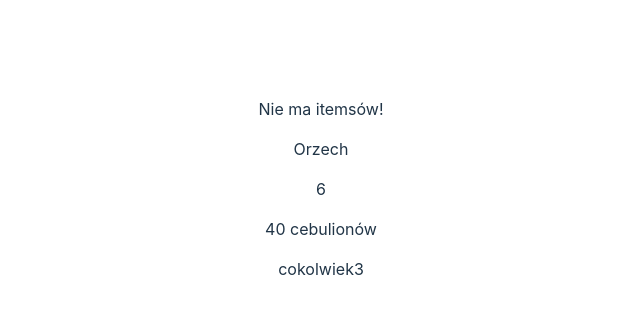
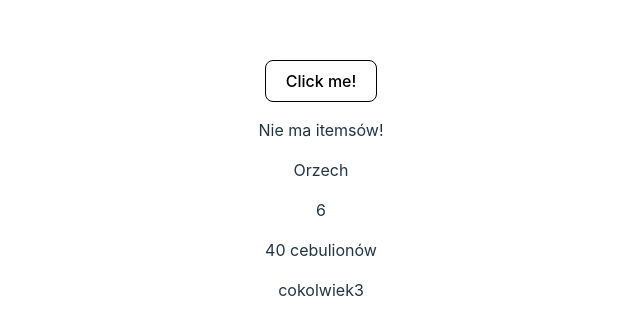
Before and after one commit to paulina-filipiak/Udemy_React_The_Complete_Guide, a React (Vite) app in the folder zad1/: page / in a window 1280 px wide. Shown: the part 219-554 px from the top of the page, without its empty margins (319-959 px from the left). Built offline with nearby package versions, Linux system fonts and the light colour scheme.

Commit message:
created styled component Button.styled

```diff
--- /dev/null
+++ b/package.json
@@ -0,0 +1,5 @@
+{
+  "dependencies": {
+    "styled-components": "^5.3.6"
+  }
+}
--- a/zad1/src/App.jsx
+++ b/zad1/src/App.jsx
@@ -5,6 +5,7 @@ import Logo from "./Components/Logo/Logo"
 import Headline1 from "./Components/Headlines/Headline1"
 import Card from "./Components/Card/Card"
 import Pararaph from "./Components/Paragraph/Paragraph"
+import StyledButton from "./Components/Button/Button.styled"
 
 function App() {
   const array = [
@@ -40,6 +41,7 @@ function App() {
   ]
   return (
     <div className="App">
+      <StyledButton>Click me!</StyledButton>
       {array.map((element) => {
         if (!element.items) {
           return null
--- /dev/null
+++ b/zad1/src/Components/Button/Button.styled.js
@@ -0,0 +1,17 @@
+import styled from "styled-components"
+const StyledButton = styled.button`
+  border-radius: 8px;
+  border: 1px solid black;
+  padding: 0.6em 1.2em;
+  font-size: 1em;
+  font-weight: 500;
+  font-family: inherit;
+  background-color: white;
+  cursor: pointer;
+  transition: border-color 0.25s;
+
+  :hover border-color: #646cff;
+  :focus, :focus-visible outline: 4px auto -webkit-focus-ring-color;
+
+`
+export default StyledButton
```
Also changed, not shown: 2 other files (tests, documents, lock files or other folders).
